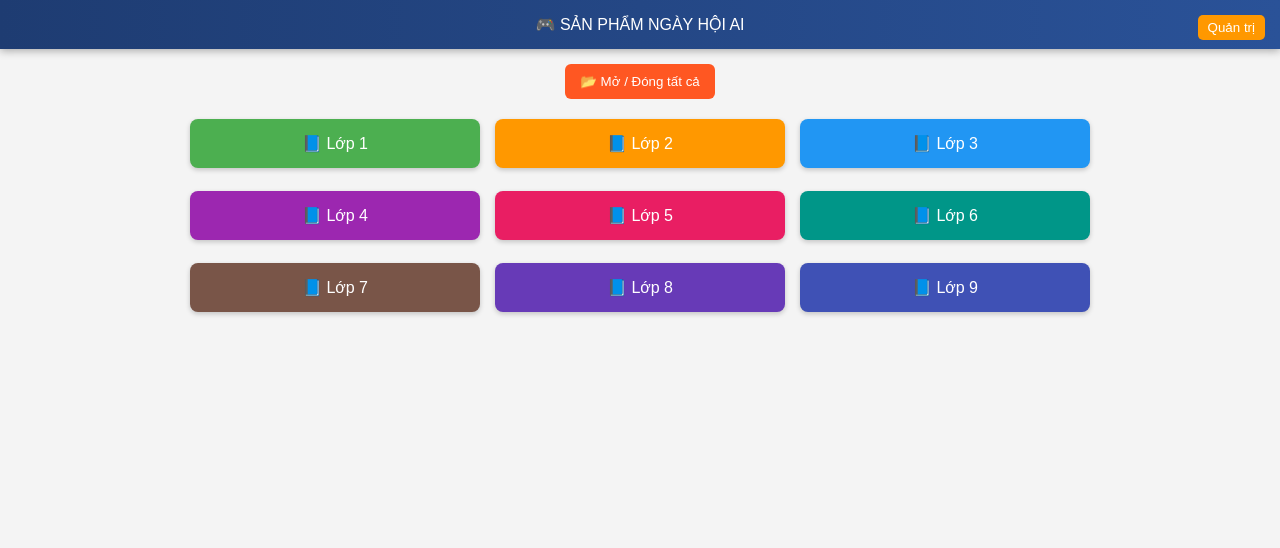
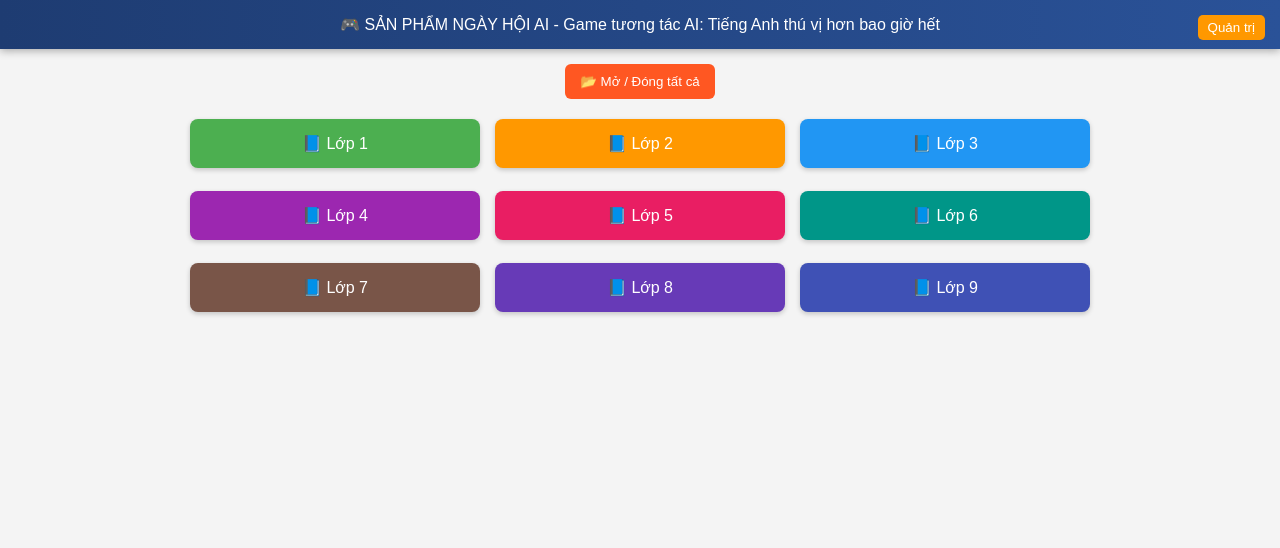
Before and after one commit to bon2hak/san-pham-ngay-hoi-AI, a plain HTML site: page index.html in a window 1280 px wide. Drawn offline with Linux system fonts and the light colour scheme.

Commit message:
Update index.html

```diff
--- a/index.html
+++ b/index.html
@@ -98,7 +98,7 @@
 <body>
 
 <header>
-  🎮 SẢN PHẨM NGÀY HỘI AI
+  🎮 SẢN PHẨM NGÀY HỘI AI - Game tương tác AI: Tiếng Anh thú vị hơn bao giờ hết
   <button class="admin-btn" onclick="showAdmin()">Quản trị</button>
 </header>
 
```
